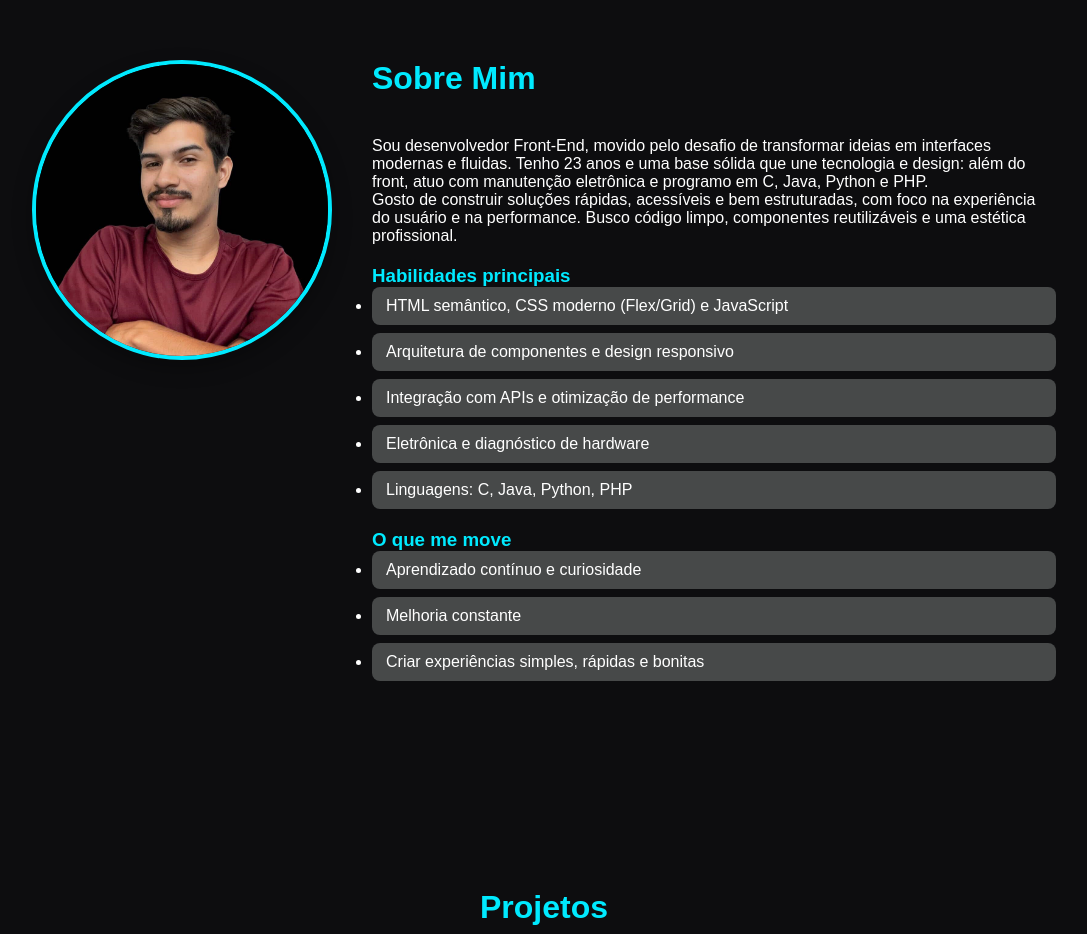
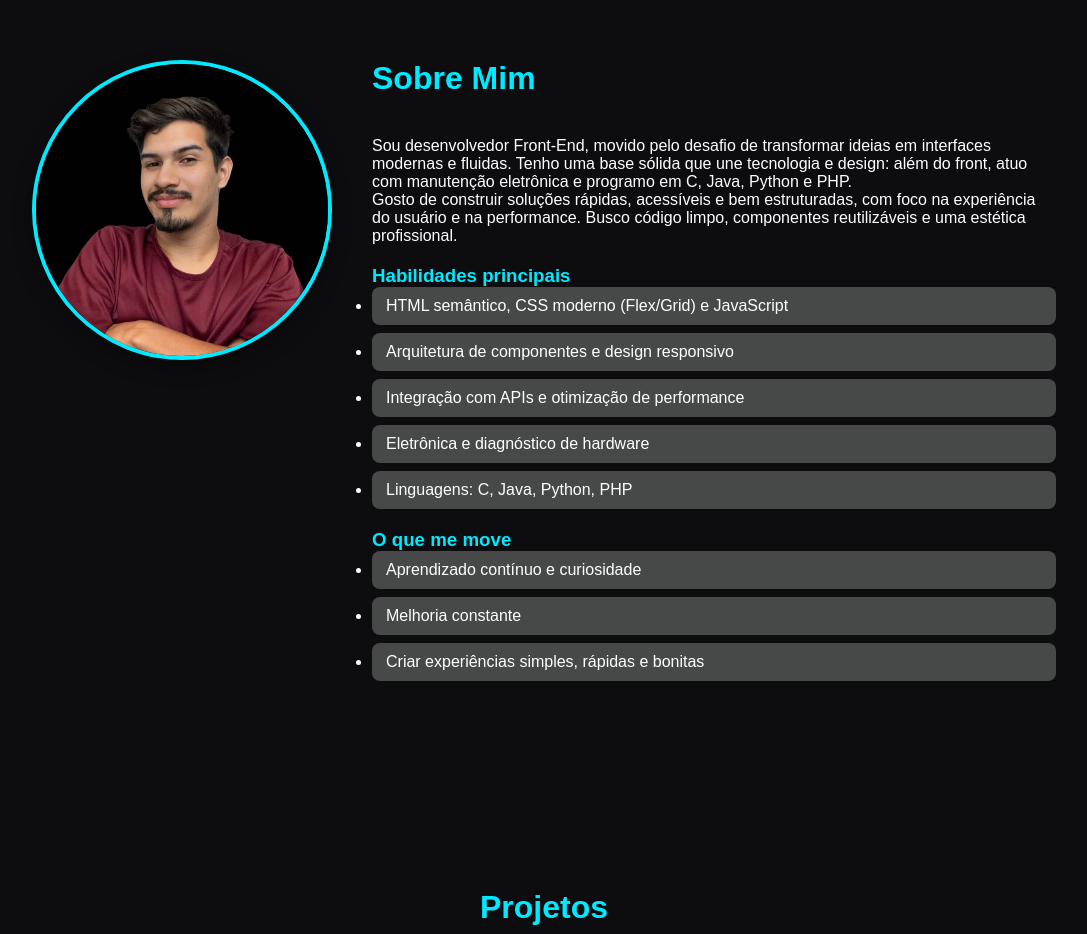
Before and after one commit to ig-araujo/igorxjo, a plain HTML site: page index.html in a window 1280 px wide. Shown: the part 840-1774 px from the top of the page, without its empty margins (96-1183 px from the left). Drawn offline with Linux system fonts and the light colour scheme.

Commit message:
Update index.html

```diff
--- a/index.html
+++ b/index.html
@@ -43,7 +43,7 @@
 
             <p>
                 Sou desenvolvedor Front-End, movido pelo desafio de transformar ideias em interfaces modernas e fluidas.
-                Tenho 23 anos e uma base sólida que une tecnologia e design: além do front, atuo com manutenção eletrônica
+                Tenho uma base sólida que une tecnologia e design: além do front, atuo com manutenção eletrônica
                 e programo em C, Java, Python e PHP.
             </p>
 
```
